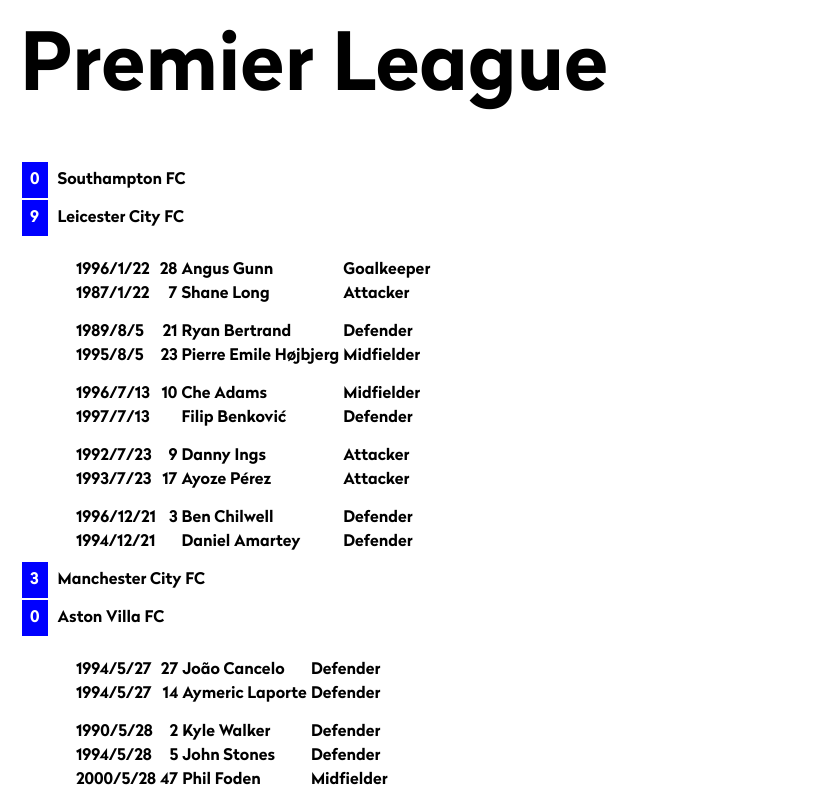
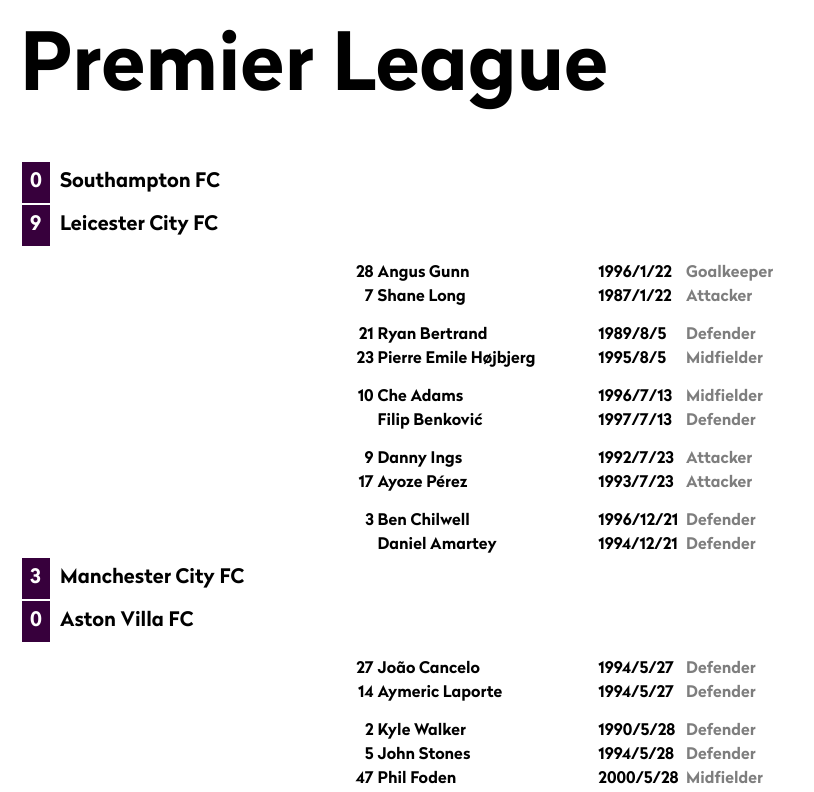
Before and after one commit to Nockm/match-birthdays, a React (Create React App) app: page / in a window 1280 px wide. Shown: the top 792 px of the page, without its empty margins (0-814 px from the left). Built offline with nearby package versions, Linux system fonts and the light colour scheme.

Commit message:
Align all matchday results with each other

```diff
--- a/src/components/Main.tsx
+++ b/src/components/Main.tsx
@@ -26,10 +26,12 @@
 
 		return (
 			<tr>
-				<td>{`${date.getFullYear()}/${date.getMonth()+1}/${date.getDate()}`}</td>
+				<td></td>
+				<td></td>
 				<td align="right">{`${player.shirtNumber || ''}`}</td>
 				<td>{`${player.name}`}</td>
-				<td>{ player.position }</td>
+				<td>{`${date.getFullYear()}/${date.getMonth()+1}/${date.getDate()}`}</td>
+				<td style={{opacity: 0.5}}>{ player.position }</td>
 			</tr>
 		)
 	}
@@ -46,6 +48,7 @@
 	renderMatch = (match: db.Match) => {
 		const baseStyle = {
 			padding: 8,
+			fontSize: style.fontSize1,
 		};
 
 		const teamStyle = {
@@ -58,25 +61,11 @@
 		};
 
 		return (
-			<div>
-				<table>
-					<tbody>
-						<tr><td style={scoreStyle}>{ match.score.fullTime.homeTeam }</td><td style={teamStyle}>{ match.homeTeam.name }</td></tr>
-						<tr><td style={scoreStyle}>{ match.score.fullTime.awayTeam }</td><td style={teamStyle}>{ match.awayTeam.name }</td></tr>
-					</tbody>
-				</table>
-				<div style={{
-					paddingLeft: 48,
-				}}>
-					<div style={{padding: 5}}>
-						<table>
-							<tbody>
-								{ match.playersWithTheSameBirthday.map(this.renderPlayerWithSameBirthday) }
-							</tbody>
-						</table>
-					</div>
-				</div>
-			</div>
+			<React.Fragment>
+				<tr><td style={scoreStyle}>{ match.score.fullTime.homeTeam }</td><td style={teamStyle}>{ match.homeTeam.name }</td></tr>
+				<tr><td style={scoreStyle}>{ match.score.fullTime.awayTeam }</td><td style={teamStyle}>{ match.awayTeam.name }</td></tr>
+				{ match.playersWithTheSameBirthday.map(this.renderPlayerWithSameBirthday) }
+			</React.Fragment>
 		)
 	}
 
@@ -112,7 +101,11 @@
 					>
 						Premier League
 					</div>
-					<div>{ this.state.matches.map(this.renderMatch) }</div>
+					<table>
+						<tbody>
+							{ this.state.matches.map(this.renderMatch) }
+						</tbody>
+					</table>
 					{routerExample}
 				</div>
 			</BrowserRouter>
--- a/src/style/index.ts
+++ b/src/style/index.ts
@@ -1,6 +1,9 @@
 export default {
+	fontSize1: 20,
+	fontSize2: 16,
+	fontSize3: 12,
 	background: 'white',
-	highlightBg: 'blue',
+	highlightBg: 'rgb(55,0,60)',
 	highlightFg: 'white',
 	videoBg: 'white',
 	videoFg: 'black',
```
